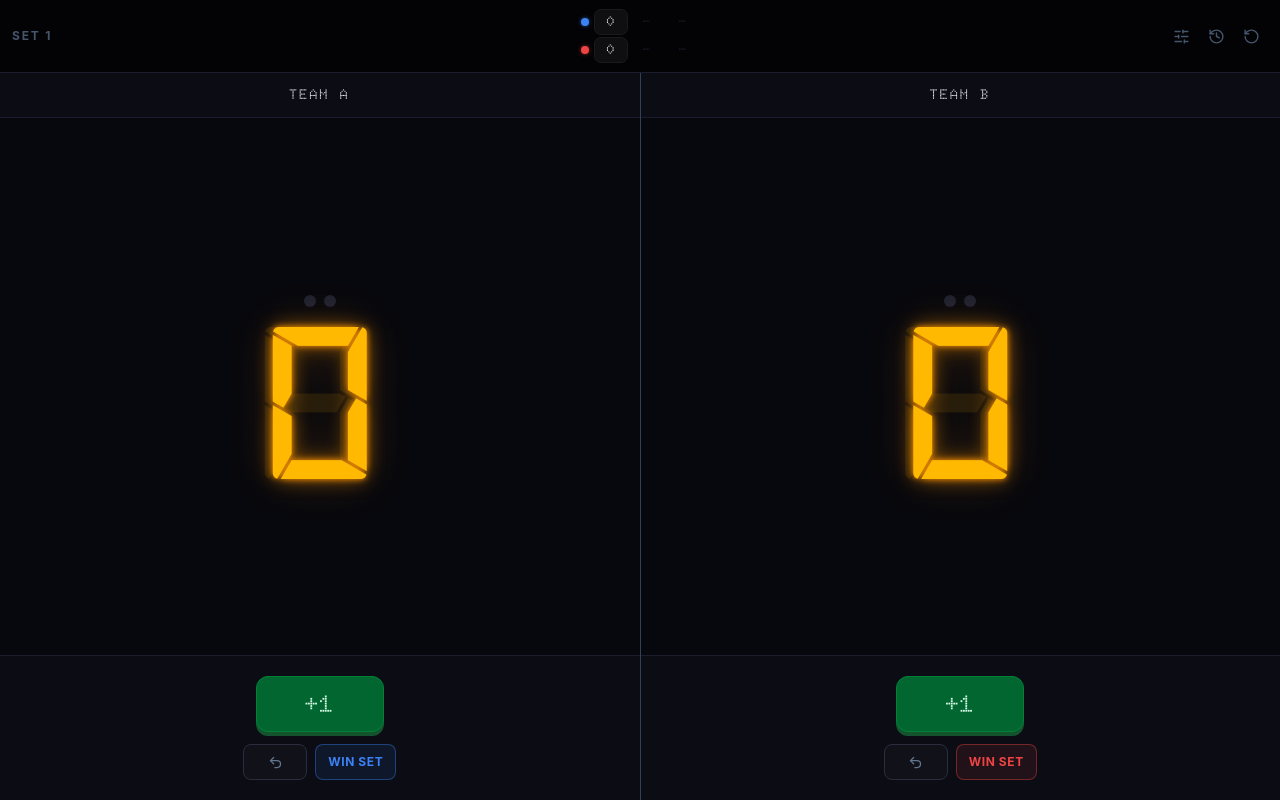
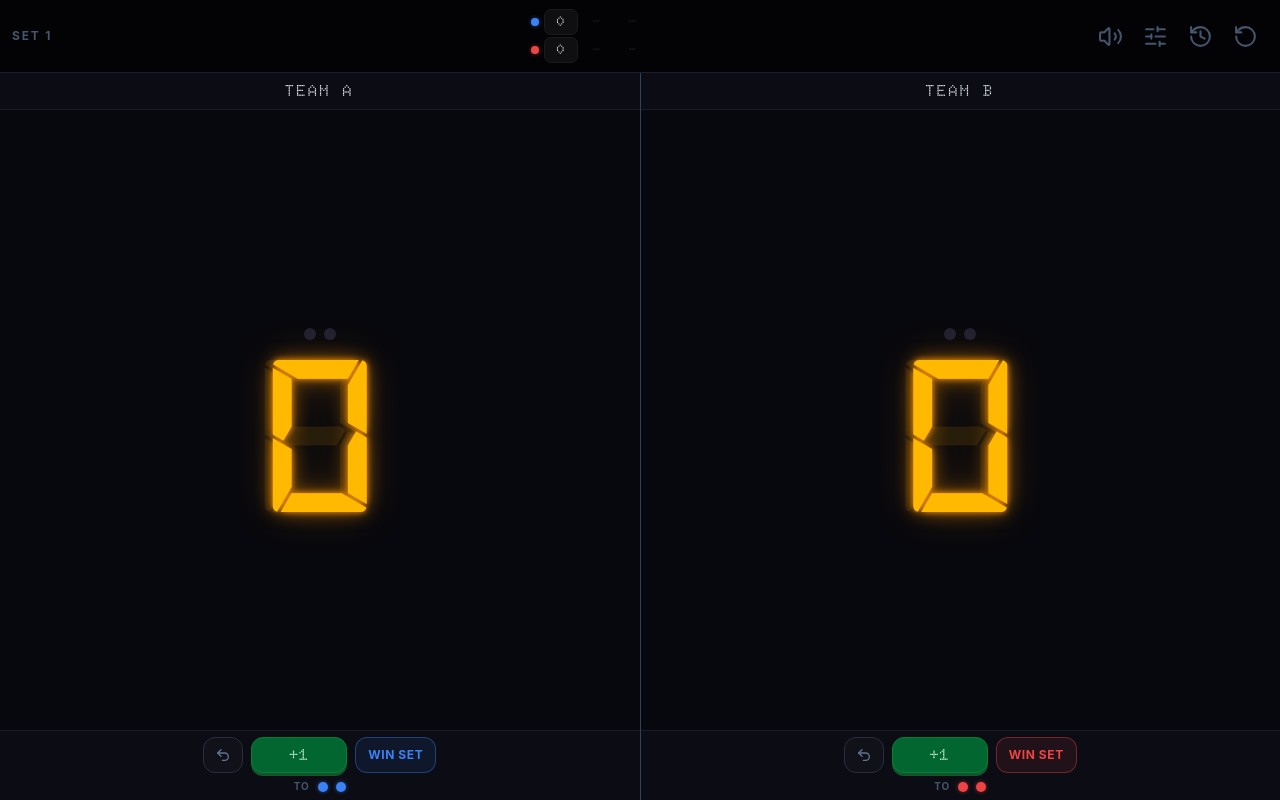
Before and after one commit to borja-munoz/spikeboard, a React (Vite) app: page / in a window 1280 px wide. Built offline with nearby package versions, Linux system fonts and the light colour scheme.

Commit message:
Add wake lock, sound effects and timeout tracker. Improve UI

```diff
--- a/src/components/ConfigSheet.tsx
+++ b/src/components/ConfigSheet.tsx
@@ -56,7 +56,7 @@ function Stepper({
 
 export function ConfigSheet({ isOpen, onClose }: Props) {
   const { t } = useTranslation()
-  const { config, updateConfig, resetToDefaults } = useSettingsStore()
+  const { config, updateConfig, resetToDefaults, soundEnabled, setSoundEnabled } = useSettingsStore()
   const { startMatch } = useMatchStore()
 
   const currentLang = i18n.resolvedLanguage ?? 'en'
@@ -266,6 +266,26 @@ export function ConfigSheet({ isOpen, onClose }: Props) {
                   ))}
                 </div>
               </section>
+
+              {/* Sound */}
+              <section>
+                <h3 className="mb-3 text-xs font-semibold uppercase tracking-wider text-slate-400">
+                  {t('config.sound')}
+                </h3>
+                <div className="flex gap-2">
+                  {([true, false] as const).map((val) => (
+                    <button
+                      key={String(val)}
+                      onClick={() => setSoundEnabled(val)}
+                      className={`flex-1 rounded-xl py-2.5 text-sm font-semibold transition-colors ${
+                        soundEnabled === val ? 'bg-green-600 text-white' : 'bg-slate-800 text-slate-300'
+                      }`}
+                    >
+                      {val ? t('config.soundOn') : t('config.soundOff')}
+                    </button>
+                  ))}
+                </div>
+              </section>
             </div>
 
             {/* Footer */}
--- a/src/components/MatchHeader.tsx
+++ b/src/components/MatchHeader.tsx
@@ -1,7 +1,8 @@
 import { useState } from 'react'
 import { useTranslation } from 'react-i18next'
-import { History, RotateCcw, SlidersHorizontal } from 'lucide-react'
+import { History, RotateCcw, SlidersHorizontal, Volume2, VolumeX } from 'lucide-react'
 import { useMatchStore } from '../store/matchStore'
+import { useSettingsStore } from '../store/settingsStore'
 import { ResetDialog } from './ResetDialog'
 
 interface Props {
@@ -12,6 +13,7 @@ interface Props {
 export function MatchHeader({ onOpenConfig, onOpenHistory }: Props) {
   const { t } = useTranslation()
   const { sets, currentSetIndex, matchWinner, config, resetMatch } = useMatchStore()
+  const { soundEnabled, setSoundEnabled } = useSettingsStore()
   const [showDialog, setShowDialog] = useState(false)
 
   const maxSets = config.setsToWin * 2 - 1
@@ -75,27 +77,34 @@ export function MatchHeader({ onOpenConfig, onOpenHistory }: Props) {
         </div>
 
         {/* Right — icon buttons */}
-        <div className="flex w-20 shrink-0 items-center justify-end gap-0.5">
+        <div className="flex shrink-0 items-center justify-end">
+          <button
+            onClick={() => setSoundEnabled(!soundEnabled)}
+            className="rounded-lg p-2.5 text-slate-600 transition-colors active:bg-[#0d0e14] active:text-slate-400"
+            aria-label={soundEnabled ? t('config.soundOff') : t('config.soundOn')}
+          >
+            {soundEnabled ? <Volume2 size={25} /> : <VolumeX size={25} />}
+          </button>
           <button
             onClick={onOpenConfig}
-            className="rounded-lg p-2 text-slate-600 transition-colors active:bg-[#0d0e14] active:text-slate-400"
+            className="rounded-lg p-2.5 text-slate-600 transition-colors active:bg-[#0d0e14] active:text-slate-400"
             aria-label={t('config.title')}
           >
-            <SlidersHorizontal size={17} />
+            <SlidersHorizontal size={25} />
           </button>
           <button
             onClick={onOpenHistory}
-            className="rounded-lg p-2 text-slate-600 transition-colors active:bg-[#0d0e14] active:text-slate-400"
+            className="rounded-lg p-2.5 text-slate-600 transition-colors active:bg-[#0d0e14] active:text-slate-400"
             aria-label={t('history.title')}
           >
-            <History size={17} />
+            <History size={25} />
           </button>
           <button
             onClick={() => setShowDialog(true)}
-            className="rounded-lg p-2 text-slate-600 transition-colors active:bg-[#0d0e14] active:text-slate-400"
+            className="rounded-lg p-2.5 text-slate-600 transition-colors active:bg-[#0d0e14] active:text-slate-400"
             aria-label={t('dialog.resetTitle')}
           >
-            <RotateCcw size={17} />
+            <RotateCcw size={25} />
           </button>
         </div>
       </div>
--- a/src/components/ScorePanel.tsx
+++ b/src/components/ScorePanel.tsx
@@ -18,6 +18,7 @@ export function ScorePanel({ team }: Props) {
   const {
     sets, currentSetIndex, config, matchWinner,
     addPoint, removePoint, updateTeamName, assignSet,
+    timeouts, callTimeout,
   } = useMatchStore()
 
   const teamIndex = team === 'A' ? 0 : 1
@@ -59,7 +60,7 @@ export function ScorePanel({ team }: Props) {
       className="relative flex flex-1 flex-col touch-none select-none overflow-hidden bg-[#07080d]"
     >
       {/* ── Team header bar ── */}
-      <div className="flex w-full items-center justify-center gap-2.5 border-b border-[#1a1d2e] bg-[#0c0d14] px-4 py-3">
+      <div className="flex w-full items-center justify-center gap-2.5 border-b border-[#1a1d2e] bg-[#0c0d14] px-4 py-2.5 landscape:py-1.5">
         {/* Team name — tap to edit inline */}
         {isEditing ? (
           <input
@@ -72,13 +73,13 @@ export function ScorePanel({ team }: Props) {
               if (e.key === 'Enter') commitEdit()
               if (e.key === 'Escape') { setEditValue(teamName); setIsEditing(false) }
             }}
-            className="w-full max-w-[130px] bg-transparent text-center text-sm font-bold font-['Doto'] uppercase
+            className="w-full max-w-[130px] bg-transparent text-center text-base font-bold font-['Doto'] uppercase
               tracking-[0.12em] text-slate-200 outline-none border-b border-slate-500"
           />
         ) : (
           <button
             onClick={() => setIsEditing(true)}
-            className="text-sm font-bold font-['Doto'] uppercase tracking-[0.12em] text-slate-200 active:text-white"
+            className="text-base font-bold font-['Doto'] uppercase tracking-[0.12em] text-slate-200 active:text-white"
           >
             {teamName}
           </button>
@@ -129,36 +130,59 @@ export function ScorePanel({ team }: Props) {
       </div>
 
       {/* ── Controls ── */}
-      <div className="flex flex-col items-center gap-3 border-t border-[#1a1d2e] bg-[#0c0d14] px-4 py-5">
-        <button
-          onClick={() => addPoint(team)}
-          disabled={isDisabled}
-          className="h-14 w-32 rounded-xl border border-green-700 bg-green-800 font-['Doto'] text-2xl font-bold text-green-100
-            shadow-[0_4px_0_#14532d] transition-all active:translate-y-[3px] active:shadow-none
-            disabled:translate-y-0 disabled:opacity-25 disabled:shadow-none"
-        >
-          +1
-        </button>
-        <div className="flex gap-2">
+      {/* ── Controls ── */}
+      <div className="flex flex-col items-center gap-2 border-t border-[#1a1d2e] bg-[#0c0d14] px-4 py-3 landscape:py-1.5 landscape:gap-1.5">
+        {/* Main action row: undo — +1 — win set */}
+        <div className="flex items-center gap-2">
           <button
             onClick={() => removePoint(team)}
             disabled={isDisabled}
-            className="flex h-9 w-16 items-center justify-center rounded-lg border border-[#2a2d3e]
-              bg-[#111219] text-slate-500 transition-colors active:bg-[#1a1d2e] disabled:opacity-25"
+            className="flex h-12 w-12 items-center justify-center rounded-xl border border-[#2a2d3e]
+              bg-[#111219] text-slate-500 transition-colors active:bg-[#1a1d2e] disabled:opacity-25
+              landscape:h-9 landscape:w-10"
             aria-label="Undo last point"
           >
-            <Undo2 size={15} />
+            <Undo2 size={16} />
+          </button>
+          <button
+            onClick={() => addPoint(team)}
+            disabled={isDisabled}
+            className="h-12 w-28 rounded-xl border border-green-700 bg-green-800 font-['Doto'] text-xl font-bold text-green-100
+              shadow-[0_3px_0_#14532d] transition-all active:translate-y-[3px] active:shadow-none landscape:h-9 landscape:w-24 landscape:text-base
+              disabled:translate-y-0 disabled:opacity-25 disabled:shadow-none"
+          >
+            +1
           </button>
           <button
             onClick={() => assignSet(team)}
             disabled={isDisabled}
-            className="h-9 rounded-lg border px-3 text-xs font-bold uppercase tracking-wider
-              transition-colors active:opacity-70 disabled:opacity-25"
+            className="h-12 rounded-xl border px-3 text-xs font-bold uppercase tracking-wider
+              transition-colors active:opacity-70 disabled:opacity-25 landscape:h-9"
             style={{ borderColor: teamColor + '66', color: teamColor, background: teamColor + '18' }}
           >
             {t('scoreboard.winSet')}
           </button>
         </div>
+        {/* Timeouts */}
+        <button
+          onClick={() => callTimeout(team)}
+          disabled={isDisabled || timeouts[team] >= 2}
+          className="flex items-center gap-2 disabled:opacity-40"
+          aria-label="Call timeout"
+        >
+          <span className="text-[10px] font-bold uppercase tracking-widest text-slate-600">TO</span>
+          {Array.from({ length: 2 }).map((_, i) => (
+            <span
+              key={i}
+              className="h-2.5 w-2.5 rounded-full transition-all"
+              style={
+                i < timeouts[team]
+                  ? { background: '#1e2030' }
+                  : { background: teamColor, boxShadow: `0 0 4px ${teamColor}88` }
+              }
+            />
+          ))}
+        </button>
       </div>
 
     </div>
--- /dev/null
+++ b/src/hooks/useSounds.ts
@@ -0,0 +1,76 @@
+import { useEffect, useRef } from 'react'
+import { useMatchStore } from '../store/matchStore'
+import { useSettingsStore } from '../store/settingsStore'
+
+// ── Lazy AudioContext singleton ────────────────────────────────────────────────
+let _ctx: AudioContext | null = null
+function ctx(): AudioContext {
+  if (!_ctx) _ctx = new AudioContext()
+  if (_ctx.state === 'suspended') void _ctx.resume()
+  return _ctx
+}
+
+// ── Sound primitives ──────────────────────────────────────────────────────────
+function tone(freq: number, startTime: number, duration: number, volume = 0.28) {
+  const ac = ctx()
+  const osc = ac.createOscillator()
+  const gain = ac.createGain()
+  osc.type = 'sine'
+  osc.frequency.value = freq
+  osc.connect(gain)
+  gain.connect(ac.destination)
+  gain.gain.setValueAtTime(0, startTime)
+  gain.gain.linearRampToValueAtTime(volume, startTime + 0.01)
+  gain.gain.exponentialRampToValueAtTime(0.001, startTime + duration)
+  osc.start(startTime)
+  osc.stop(startTime + duration)
+}
+
+function playPoint() {
+  const ac = ctx()
+  tone(880, ac.currentTime, 0.06, 0.2)
+}
+
+function playSetWin() {
+  const ac = ctx()
+  const notes = [523, 659, 784]
+  notes.forEach((f, i) => tone(f, ac.currentTime + i * 0.13, 0.22))
+}
+
+function playMatchWin() {
+  const ac = ctx()
+  const notes = [523, 659, 784, 1047]
+  notes.forEach((f, i) => tone(f, ac.currentTime + i * 0.16, 0.4, 0.32))
+}
+
+// ── Hook ──────────────────────────────────────────────────────────────────────
+export function useSounds() {
+  const { soundEnabled } = useSettingsStore()
+  const { sets, currentSetIndex, lastCompletedSet, matchWinner } = useMatchStore()
+
+  // Point sound: fires when the total score in the current set increases
+  const prevTotalRef = useRef(0)
+  useEffect(() => {
+    const s = sets[currentSetIndex]
+    if (!s) return
+    const total = s.A + s.B
+    if (soundEnabled && total > prevTotalRef.current) playPoint()
+    prevTotalRef.current = total
+  }, [sets, currentSetIndex, soundEnabled])
+
+  // Set-win sound
+  const prevSetAlertRef = useRef(lastCompletedSet)
+  useEffect(() => {
+    if (soundEnabled && lastCompletedSet && lastCompletedSet !== prevSetAlertRef.current) {
+      playSetWin()
+    }
+    prevSetAlertRef.current = lastCompletedSet
+  }, [lastCompletedSet, soundEnabled])
+
+  // Match-win sound
+  const prevWinnerRef = useRef(matchWinner)
+  useEffect(() => {
+    if (soundEnabled && matchWinner && !prevWinnerRef.current) playMatchWin()
+    prevWinnerRef.current = matchWinner
+  }, [matchWinner, soundEnabled])
+}
--- a/src/i18n/locales/en.json
+++ b/src/i18n/locales/en.json
@@ -11,7 +11,8 @@
     "set": "Set",
     "match": "Match",
     "serving": "Serving",
-    "winSet": "Win Set"
+    "winSet": "Win Set",
+    "timeout": "Timeout"
   },
   "config": {
     "title": "Match Settings",
@@ -28,6 +29,8 @@
     "teamB": "Team B",
     "teamColors": "Team Colors",
     "sound": "Sound Effects",
+    "soundOn": "On",
+    "soundOff": "Off",
     "language": "Language",
     "setRules": "Set Rules",
     "tiebreakRules": "Tie-break Rules",
--- a/src/i18n/locales/es.json
+++ b/src/i18n/locales/es.json
@@ -28,6 +28,8 @@
     "teamB": "Equipo B",
     "teamColors": "Colores de Equipos",
     "sound": "Efectos de Sonido",
+    "soundOn": "Activado",
+    "soundOff": "Desactivado",
     "language": "Idioma",
     "setRules": "Reglas del Set",
     "tiebreakRules": "Reglas del Tie-break",
--- a/src/store/matchStore.ts
+++ b/src/store/matchStore.ts
@@ -1,6 +1,8 @@
 import { create } from 'zustand'
 import type { Team, MatchConfig, MatchState, SetScore } from '../types/match'
 import { DEFAULT_CONFIG } from '../types/match'
+
+const TIMEOUTS_PER_SET = 2
 
 /** Read persisted MatchConfig from settingsStore's localStorage entry on startup. */
 function getStoredConfig(): MatchConfig {
@@ -48,6 +50,7 @@ function initialState(config: MatchConfig = DEFAULT_CONFIG): MatchState {
     serving: 'A',
     matchWinner: null,
     lastCompletedSet: null,
+    timeouts: { A: 0, B: 0 },
   }
 }
 
@@ -60,6 +63,7 @@ interface MatchStore extends MatchState {
   updateTeamName: (team: Team, name: string) => void
   assignSet: (team: Team) => void
   clearSetAlert: () => void
+  callTimeout: (team: Team) => void
 }
 
 export const useMatchStore = create<MatchStore>((set, get) => ({
@@ -89,6 +93,7 @@ export const useMatchStore = create<MatchStore>((set, get) => ({
           currentSetIndex: currentSetIndex + 1,
           setsWon: newSetsWon,
           lastCompletedSet: { index: currentSetIndex, winner: setWinner },
+          timeouts: { A: 0, B: 0 },
         })
       }
     } else {
@@ -147,9 +152,17 @@ export const useMatchStore = create<MatchStore>((set, get) => ({
         currentSetIndex: currentSetIndex + 1,
         setsWon: newSetsWon,
         lastCompletedSet: { index: currentSetIndex, winner: team },
+        timeouts: { A: 0, B: 0 },
       })
     }
   },
 
   clearSetAlert: () => set({ lastCompletedSet: null }),
+
+  callTimeout: (team: Team) => {
+    const state = get()
+    if (state.matchWinner) return
+    if (state.timeouts[team] >= TIMEOUTS_PER_SET) return
+    set({ timeouts: { ...state.timeouts, [team]: state.timeouts[team] + 1 } })
+  },
 }))
--- a/src/store/settingsStore.ts
+++ b/src/store/settingsStore.ts
@@ -5,7 +5,9 @@ import { DEFAULT_CONFIG } from '../types/match'
 
 interface SettingsStore {
   config: MatchConfig
+  soundEnabled: boolean
   updateConfig: (partial: Partial<MatchConfig>) => void
+  setSoundEnabled: (v: boolean) => void
   resetToDefaults: () => void
 }
 
@@ -13,7 +15,9 @@ export const useSettingsStore = create<SettingsStore>()(
   persist(
     (set) => ({
       config: DEFAULT_CONFIG,
+      soundEnabled: true,
       updateConfig: (partial) => set((state) => ({ config: { ...state.config, ...partial } })),
+      setSoundEnabled: (v) => set({ soundEnabled: v }),
       resetToDefaults: () => set({ config: DEFAULT_CONFIG }),
     }),
     { name: 'spikeboard-settings' },
--- a/src/types/match.ts
+++ b/src/types/match.ts
@@ -34,4 +34,5 @@ export interface MatchState {
   serving: Team
   matchWinner: Team | null
   lastCompletedSet: { index: number; winner: Team } | null
+  timeouts: { A: number; B: number }
 }
```
Also changed, not shown: src/App.tsx (+8 -0 lines), src/hooks/useWakeLock.ts (added, +34 -0 lines).
